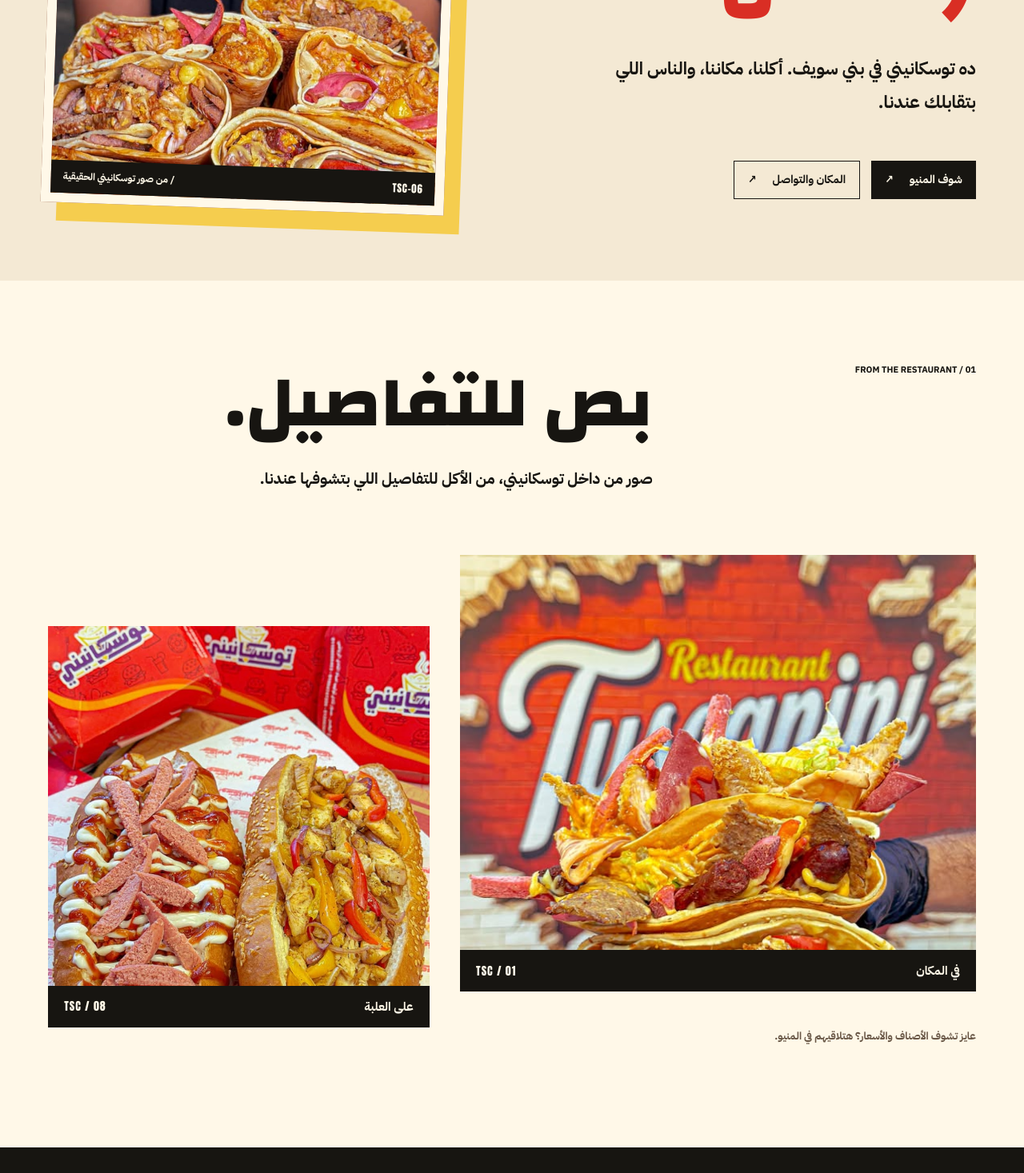
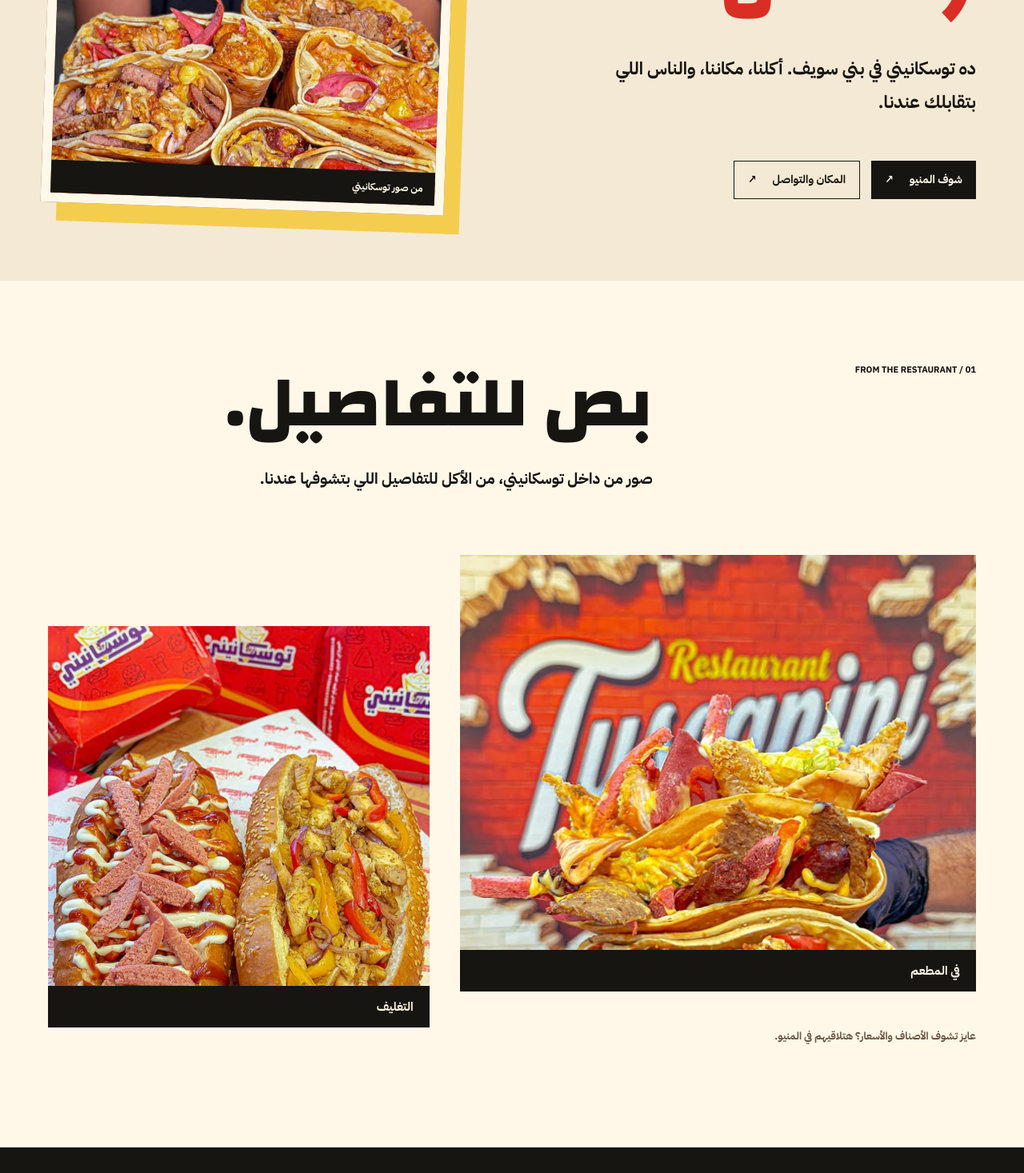
Before and after one commit to omarkhair70-droid/tuscanini-ordering-system, a Next.js app: page /about in a window 1280 px wide. Shown: the part 503-1970 px from the top of the page at 80% size. Built offline with nearby package versions, Linux system fonts and the light colour scheme.

Commit message:
refine(editorial): hide internal photo inventory IDs from restaurant guest-facing captions

```diff
--- a/app/about/page.tsx
+++ b/app/about/page.tsx
@@ -40,7 +40,7 @@ export default function AboutPage() {
             </div>
             <figure className="t-about-hero__photograph">
               <Image src="/images/rebirth/food-06.jpg" alt="شخص من توسكانيني يعرض مجموعة كريبات محشوة في المطعم" fill priority sizes="(max-width: 720px) 90vw, 40vw" />
-              <figcaption><span lang="en">TSC-06</span> / من صور توسكانيني الحقيقية</figcaption>
+              <figcaption>من صور توسكانيني</figcaption>
             </figure>
           </div>
         </section>
@@ -56,11 +56,11 @@ export default function AboutPage() {
           <div className="t-about-observed__photos t-shell">
             <figure className="t-about-observed__scene t-about-observed__scene--place">
               <Image src="/images/rebirth/food-01.jpg" loading="eager" alt="مجموعة كريبات حقيقية أمام شعار توسكانيني داخل المكان" fill sizes="(max-width: 720px) 92vw, 55vw" />
-              <figcaption><strong>في المكان</strong><span lang="en">TSC / 01</span></figcaption>
+              <figcaption><strong>في المطعم</strong></figcaption>
             </figure>
             <figure className="t-about-observed__scene t-about-observed__scene--wrap">
               <Image src="/images/rebirth/food-08.jpg" loading="eager" alt="ساندوتشات بجانب عبوات توسكانيني الحمراء وورق التغليف المطبوع" fill sizes="(max-width: 720px) 74vw, 34vw" />
-              <figcaption><strong>على العلبة</strong><span lang="en">TSC / 08</span></figcaption>
+              <figcaption><strong>التغليف</strong></figcaption>
             </figure>
           </div>
           <p className="t-about-observed__note t-shell">عايز تشوف الأصناف والأسعار؟ هتلاقيهم في المنيو.</p>
```
